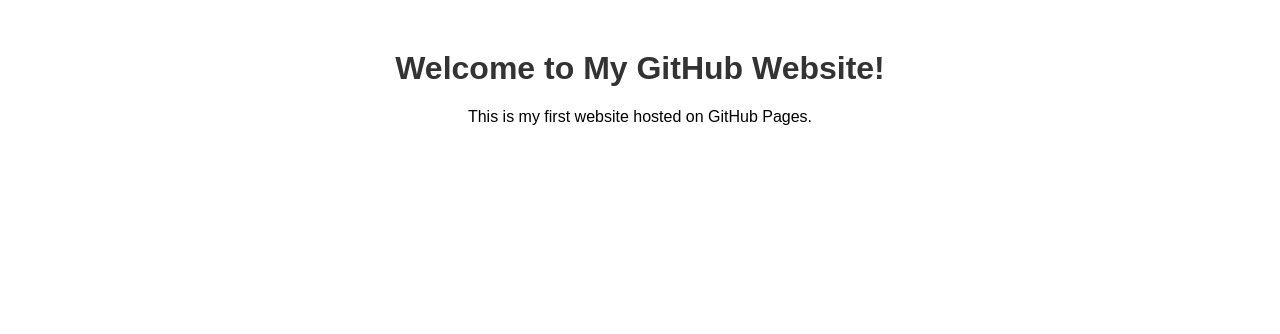
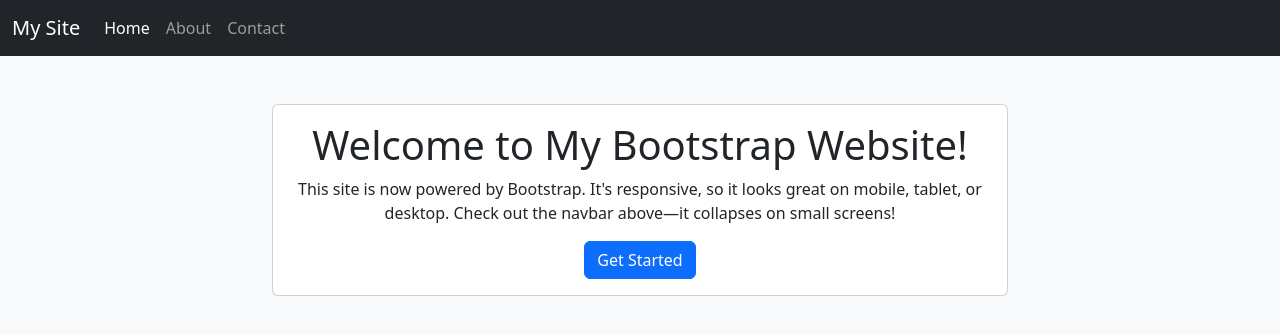
Before and after one commit to thompart/thomparteland.github.io, a plain HTML site: page index.html in a window 1280 px wide. Drawn offline with nearby package versions, Linux system fonts and the light colour scheme.

Commit message:
Update index.html

```diff
--- a/index.html
+++ b/index.html
@@ -3,20 +3,58 @@
 <head>
     <meta charset="UTF-8">
     <meta name="viewport" content="width=device-width, initial-scale=1.0">
-    <title>My GitHub Website</title>
+    <title>My Bootstrap GitHub Website</title>
+
+    <!-- Bootstrap CSS CDN -->
+    <link href="https://cdn.jsdelivr.net/npm/bootstrap@5.3.3/dist/css/bootstrap.min.css" rel="stylesheet" integrity="sha384-QWTKZyjpPEjISv5WaRU9OFeRpok6YctnYmDr5pNlyT2bRjXh0JMhjY6hW+ALEwIH" crossorigin="anonymous">
+
+    <!-- Optional: Custom styles (overrides Bootstrap if needed) -->
     <style>
         body {
-            font-family: Arial, sans-serif;
-            text-align: center;
-            margin-top: 50px;
-        }
-        h1 {
-            color: #333;
+            background-color: #f8f9fa; /* Light gray background */
         }
     </style>
 </head>
 <body>
-    <h1>Welcome to My GitHub Website!</h1>
-    <p>This is my first website hosted on GitHub Pages.</p>
+    <!-- Navigation Bar (Bootstrap component) -->
+    <nav class="navbar navbar-expand-lg navbar-dark bg-dark">
+        <div class="container-fluid">
+            <a class="navbar-brand" href="#">My Site</a>
+            <button class="navbar-toggler" type="button" data-bs-toggle="collapse" data-bs-target="#navbarNav" aria-controls="navbarNav" aria-expanded="false" aria-label="Toggle navigation">
+                <span class="navbar-toggler-icon"></span>
+            </button>
+            <div class="collapse navbar-collapse" id="navbarNav">
+                <ul class="navbar-nav">
+                    <li class="nav-item">
+                        <a class="nav-link active" aria-current="page" href="index.html">Home</a>
+                    </li>
+                    <li class="nav-item">
+                        <a class="nav-link" href="about.html">About</a>
+                    </li>
+                    <li class="nav-item">
+                        <a class="nav-link" href="contact.html">Contact</a>
+                    </li>
+                </ul>
+            </div>
+        </div>
+    </nav>
+
+    <!-- Main Content (using Bootstrap grid and cards) -->
+    <div class="container my-5">
+        <div class="row justify-content-center">
+            <div class="col-lg-8">
+                <div class="card">
+                    <div class="card-body text-center">
+                        <h1 class="card-title">Welcome to My Bootstrap Website!</h1>
+                        <p class="card-text">This site is now powered by Bootstrap. It's responsive, so it looks great on mobile, tablet, or desktop. Check out the navbar above—it collapses on small screens!</p>
+                        <button class="btn btn-primary">Get Started</button>
+                    </div>
+                </div>
+            </div>
+        </div>
+    </div>
+
+    <!-- Bootstrap JS CDN (place at bottom for faster loading) -->
+    <script src="https://cdn.jsdelivr.net/npm/bootstrap@5.3.3/dist/js/bootstrap.bundle.min.js" integrity="sha384-YvpcrYf0tY3lHB60NNkmXc5s9fDVZLESaAA55NDzOxhy9GkcIdslK1eN7N6jIeHz" crossorigin="anonymous"></script>
 </body>
 </html>
```
